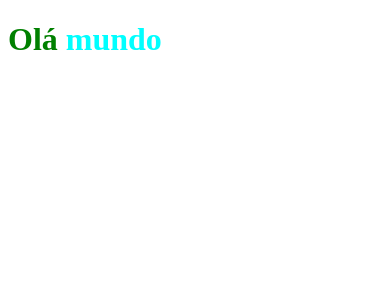
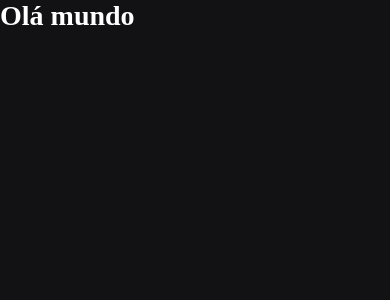
Before and after one commit to Jrevoredo42/ignewsapp, a Next.js app: page / in a window 390 px wide. Shown: the top 300 px of the page. Built offline with nearby package versions, Linux system fonts and the light colour scheme.

Commit message:
foi finalizado a estrutura da aplicação, com as fontes do google adicionadas no arquivo criado  document, que serve como um arquivo global para o html do projeto, alem das estilizaçoes globais usando scss e o tittle do projeto

```diff
--- a/src/pages/_app.tsx
+++ b/src/pages/_app.tsx
@@ -1,7 +1,7 @@
 //Importação das propriedades que o componente app pode receber (pra tipagem do typescript)
 import { AppProps } from 'next/app'
 
-import '../styles/home.module.scss';
+import '../styles/global.scss';
 
 function MyApp({ Component, pageProps }: AppProps) {
   return <Component {...pageProps} />
--- /dev/null
+++ b/src/pages/_document.tsx
@@ -0,0 +1,19 @@
+import Document, { Html, Head, Main, NextScript } from "next/document"
+
+export default class MyDocument extends Document{
+    render(){
+        return(
+            <Html lang='en'>
+                <Head>
+                    <link rel="preconnect" href="https://fonts.googleapis.com"/>
+                    <link rel="preconnect" href="https://fonts.gstatic.com"/>
+                    <link href="https://fonts.googleapis.com/css2?family=Roboto:wght@400;700;900&display=swap" rel="stylesheet"/>
+                </Head>
+                <body>
+                    <Main />
+                    <NextScript />
+                </body>
+            </Html>
+        )
+    }
+}
--- a/src/pages/index.tsx
+++ b/src/pages/index.tsx
@@ -1,8 +1,14 @@
-import styles from '../styles/home.module.scss'
+import Head from 'next/head'
 
 
 export default function Home(){
   return (
-  <h1 className={styles.title}>Olá <span> mundo</span></h1>
+    <>
+    <Head>
+    <title>Inicio | ig.news</title>
+  </Head>
+      <h1> Olá <span> mundo</span></h1>
+
+    </>
   )
 }
--- /dev/null
+++ b/src/styles/global.scss
@@ -0,0 +1,52 @@
+* {
+    margin: 0;
+    padding: 0;
+    box-sizing: border-box;
+}
+
+:root{
+
+    --white: #FFFFFF;
+
+    --gray-50: #E1E1E6;
+    --gray-300: #A8A8B3;
+    --gray-900: #121214;
+
+    --cyan-500: #61DAFB;
+    --yellow-500: #EBA417;
+
+}
+
+@media(max-width: 1000px){
+    html{
+        font-size: 93.75%;
+    }
+}
+
+@media(max-width: 780px){
+    html{
+        font-size: 87.5%;
+    }
+}
+
+
+
+body{
+
+    background-color: var(--gray-900);
+    color: var(--white);
+}
+
+body, input, textarea, select, button {
+    font: 400 2rem, 'Roboto', sans-serif;
+
+}
+
+button{
+    cursor: pointer;
+}
+
+a {
+    color: inherit; //assume que o link terá a cor do elemento pai
+    text-decoration: none; //remove o undeline
+}
--- a/src/styles/home.module.scss
+++ /dev/null
@@ -1,7 +0,0 @@
-.title {
-    color: green;
-
-    span{
-        color:aqua;
-    }
-}
```
